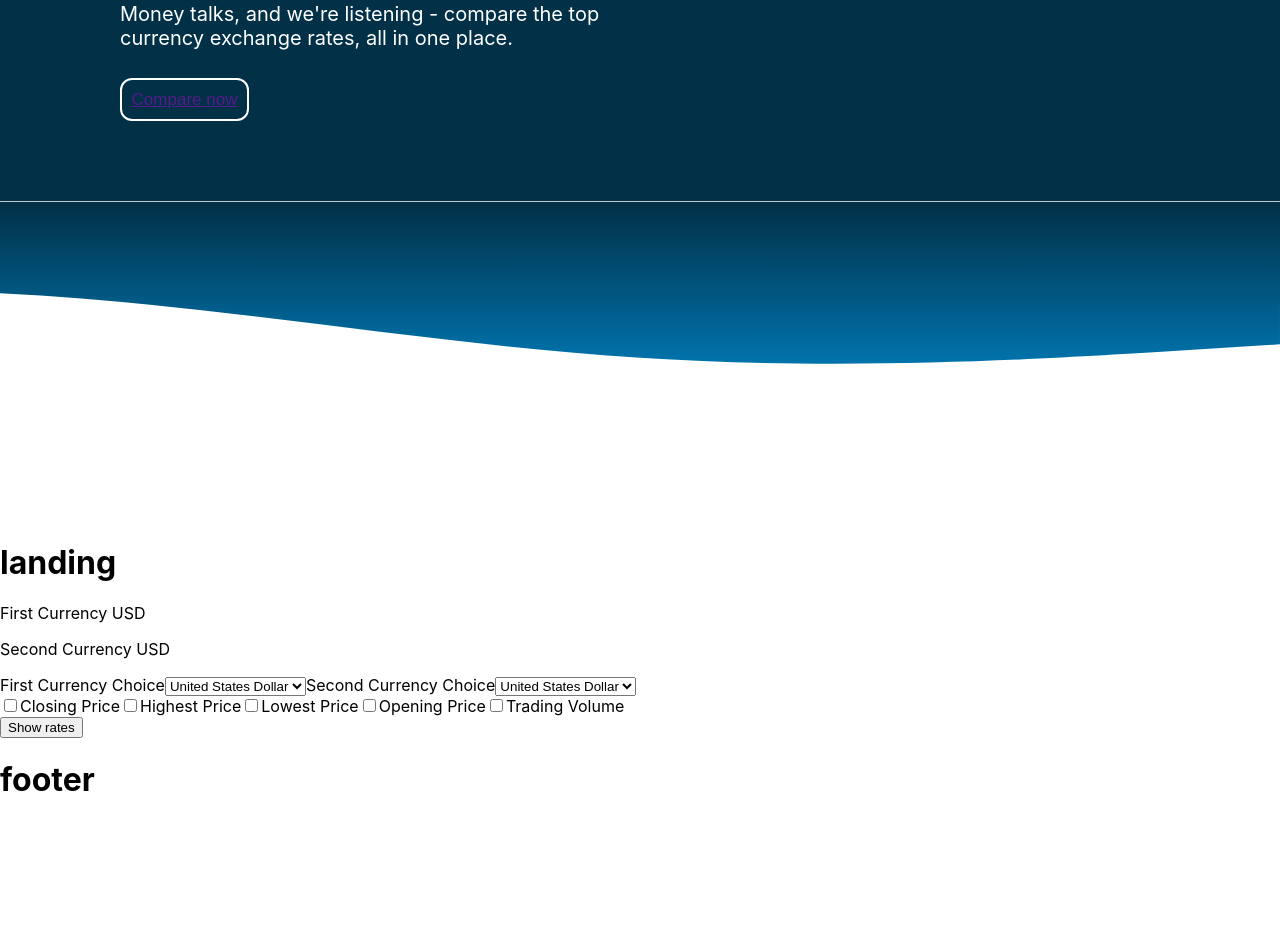
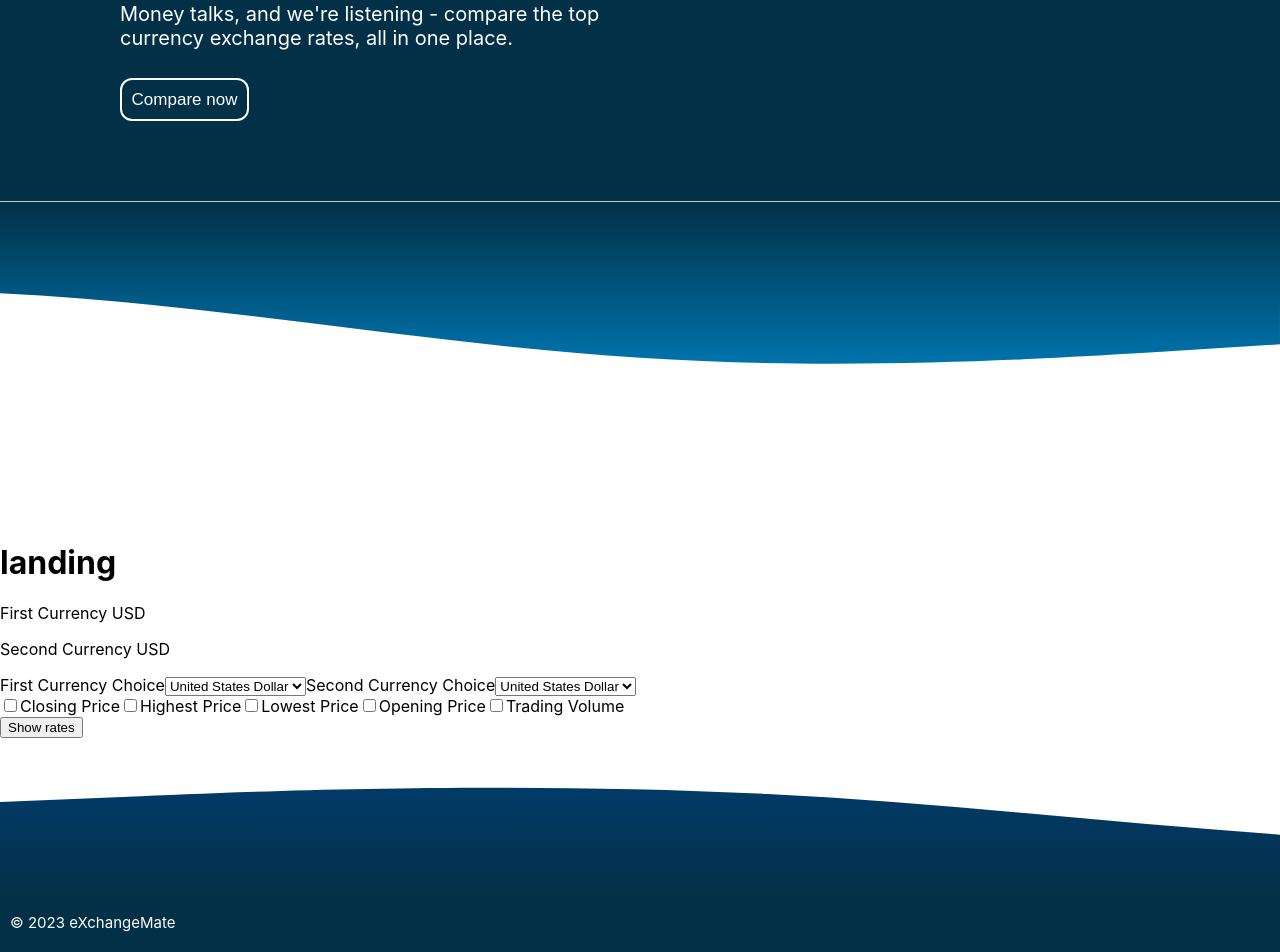
Before and after one commit to stansaner/ExchangeMate, a React (Create React App) app: page / in a window 1280 px wide. Shown: the part 458-1410 px from the top of the page. Before the commit the page ends 1278 px from the top, so only its background shows below. Built offline with nearby package versions, Linux system fonts and the light colour scheme.

Commit message:
basic footer

```diff
--- a/src/components/dropdown/Dropdown.js
+++ b/src/components/dropdown/Dropdown.js
@@ -15,7 +15,7 @@ const Dropdown = (props) => {
   };
 
   return (
-    <div>
+    <div id="currency-checker">
       <label>
         First Currency Choice
         <select value={props.currencyA} onChange={handleFirstCurrency}>
--- a/src/components/footer/Footer.js
+++ b/src/components/footer/Footer.js
@@ -3,8 +3,17 @@ import "./footer.css";
 
 function Footer() {
   return (
-<h1>footer</h1>
+    <>
+      <footer class="footer-flex">
+        <footer>
+          <div class="wave-footer"></div>
+          <div className="footer-style">
+            <p>© 2023 eXchangeMate</p>
+          </div>
+        </footer>
+      </footer>
+    </>
   );
-};
+}
 
 export default Footer;
--- a/src/components/footer/footer.css
+++ b/src/components/footer/footer.css
@@ -0,0 +1,36 @@
+body {
+    padding: 0;
+    margin: 0;
+}
+
+footer {
+    display: flex;
+    flex-direction: column;
+
+}
+
+.footer-style {
+    position: relative;
+    display: flex;
+    padding: 0px 0px 5px 10px;
+    background-color: #023047;
+}
+.footer-style p{
+    font-size: 15px;
+    color: #fff;
+}
+
+.footer-style li {
+    list-style: none;
+    color: #fff;
+}
+
+.wave-footer {
+    position: relative;
+    bottom: 0;
+    left: 0;
+    width: 100%;
+    height: 160px;
+    background: url('../../images/wave-footer.svg') repeat-x;
+    background-size: cover;
+}
--- a/src/components/header/Header.js
+++ b/src/components/header/Header.js
@@ -43,7 +43,7 @@ function Header() {
 
             <h1>Welcome to  eXchangeMate</h1>
             <p>Money talks, and we're listening - compare the top currency exchange rates, all in one place.</p>
-            <button class="currency-button"><a href="">Compare now</a></button>
+            <button class="currency-button"><a href="#currency-checker">Compare now</a></button>
           </div>
           <div className="flex-item image-style">
           {/* <FontAwesomeIcon icon={faCoins} size="8x" /> */}
--- a/src/components/header/header.css
+++ b/src/components/header/header.css
@@ -21,7 +21,7 @@ nav a.active {
 nav-style {
   color: blue;
 } */
-
+html {scroll-behavior:smooth}
 
 .navbar {
   display: flex;
@@ -101,15 +101,24 @@ header p {
   border-radius: 12px;
   font-size: 17px;
   margin-top: 8px;
-  color: #fff;
   background: #023047;
   cursor: pointer;
   transition: all 400ms;
 }
 
+ a {
+  text-decoration: none;
+  color: #fff;
+}
+
+
 .currency-button:hover {
   background-color: #fff;
   color: #023047;
+}
+
+a:hover {
+ color: #023047;
 }
 
 .wave {
```
Also changed, not shown: src/images/wave-footer.svg (added).
